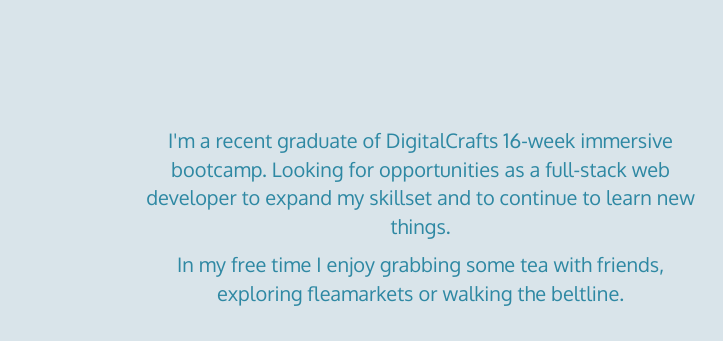
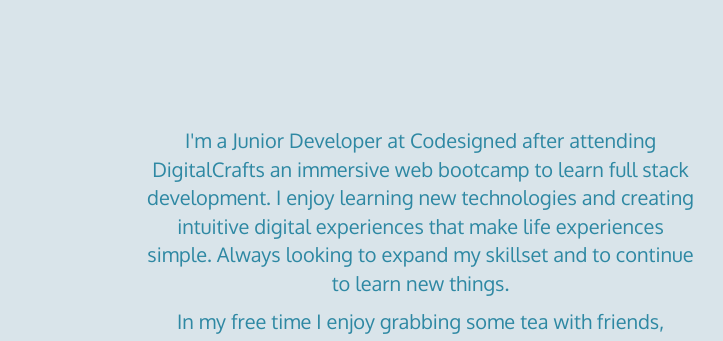
Before and after one commit to ningwho/porforlio, a website: page index.html in a window 1280 px wide. Shown: the part 802-1143 px from the top of the page, 0-723 px from the left. Drawn offline with nearby package versions, Linux system fonts and the light colour scheme.

Commit message:
updated resume and profile

```diff
--- a/index.html
+++ b/index.html
@@ -60,7 +60,7 @@
 		<div class="container">
 			<div class="row">
 				<div class="col-sm-6 text-center">
-					<p>I'm a recent graduate of DigitalCrafts 16-week immersive bootcamp. Looking for opportunities as a full-stack web developer to expand my skillset and to continue to learn new things. </p>
+					<p>I'm a Junior Developer at Codesigned after attending DigitalCrafts an immersive web bootcamp to learn full stack development. I enjoy learning new technologies and creating intuitive digital experiences that make life experiences simple. Always looking to expand my skillset and to continue to learn new things. </p>
 
 					<p>In my free time I enjoy grabbing some tea with friends, exploring fleamarkets or walking the beltline.</p>
 				</div>
```
Also changed, not shown: 1 other file.
